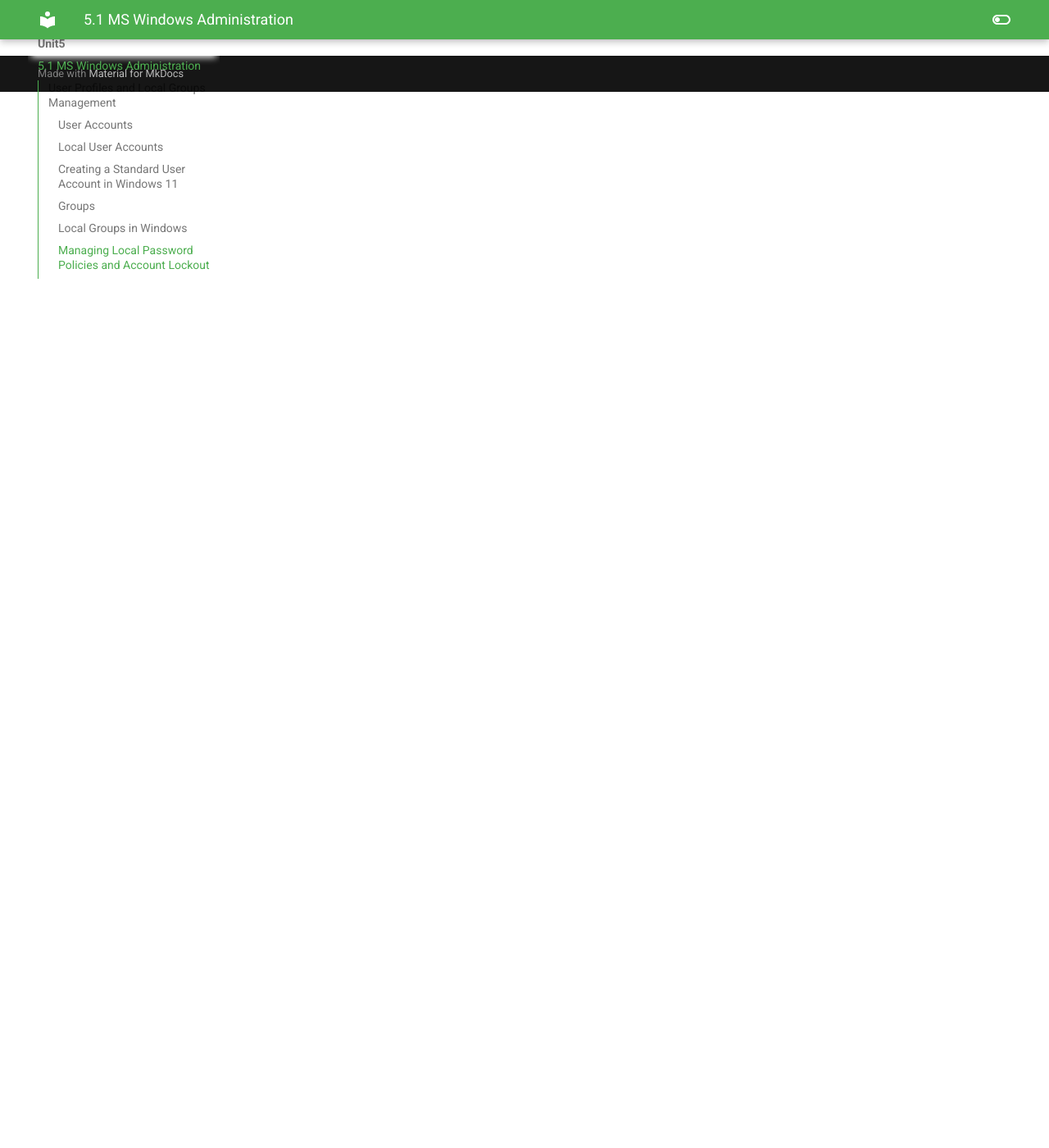
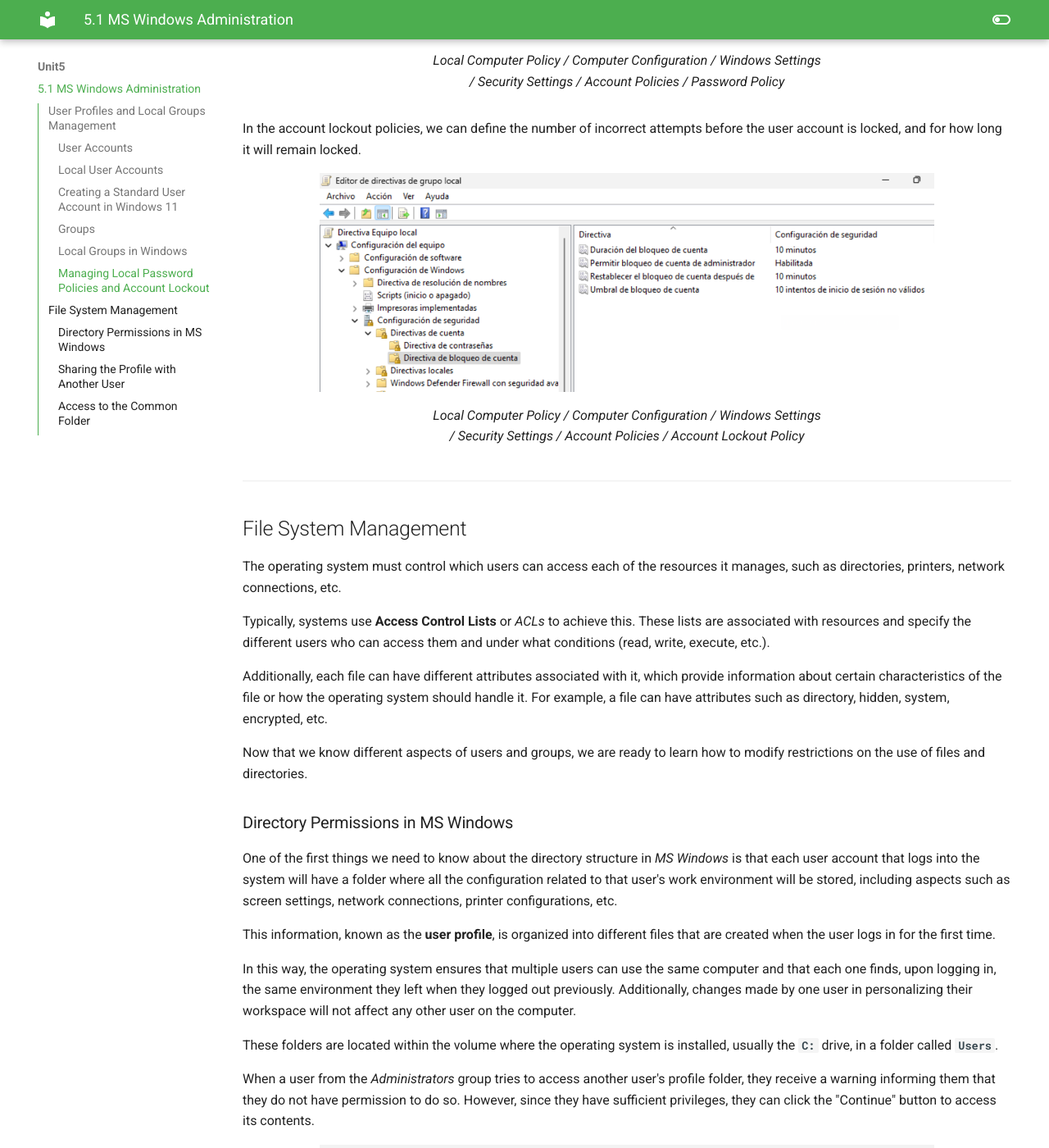
Before and after one commit to jsanvil/som24, an MkDocs documentation site: the page built from docs/unit05/unit05_01.md, in a window 1280 px wide and 1400 px high, scrolled down 11068 px. Shown: the whole window at 82% size. Built offline with MkDocs 1.6.1 and Material for MkDocs 9.7.7, drawn with Linux system fonts in a browser that asks for light colours; some of the changed text lies outside the part shown.

```diff
--- a/docs/unit05/unit05_01.md
+++ b/docs/unit05/unit05_01.md
@@ -120,21 +120,15 @@ We can easily add standard accounts from the "_**Settings panel**_".
     <figcaption>Click on "Add account"</figcaption>
 </figure>
 
-<!-- ![Pulsar el botón "Agregar cuenta"](u6_1/user2.png){width=60%} -->
-
 <figure markdown="span">
     ![Write the access credentials for the new user](./u6_1/user3.png){width=70%}
     <figcaption>Write the access credentials for the new user</figcaption>
 </figure>
 
-<!-- ![Escribir las credenciales de acceso del nuevo usuario](u6_1/user3.png){width=50%} -->
-
 <figure markdown="span">
     ![Once the process is finished, it will appear in the list](./u6_1/user4.png){width=70%}
     <figcaption>Once the process is finished, it will appear in the list</figcaption>
 </figure>
-
-<!-- ![Una vez terminado el proceso, aparecerá en el listado](u6_1/user4.png){width=70%} -->
 
 ---
 
@@ -157,8 +149,6 @@ We also have two new tabs that will allow us to adjust the profile characteristi
     ![User properties](./u6_1/user6.png){width=85%}
     <figcaption>User properties</figcaption>
 </figure>
-
-<!-- ![Propiedades de un usuario](u6_1/user5.png) -->
 
 ---
 
@@ -191,8 +181,6 @@ When we install the system, a series of groups are automatically created with a
     <figcaption>Built-in groups into the MS Windows 11 operating system</figcaption>
 </figure>
 
-<!-- ![Grupos integrados en el sistema Windows 11](u6_1/groups1.png) -->
-
 Some of the groups that exist by default in Windows are:
 
 - **Administrators**. Users in this group have full and unrestricted access to the computer.
@@ -215,15 +203,12 @@ We can add users using the "_**Add...**_" button.
     <figcaption>Create a new group</figcaption>
 </figure>
 
-<!-- ![Escribir el nombre del nuevo grupo"](u6_1/groups2.png) -->
 To search for users, click the "_**Advanced options...**_" button.
 
 <figure markdown="span">
     ![Dialog for selecting users](./u6_1/groups3.png){width=80%}
     <figcaption>Dialog for selecting users</figcaption>
 </figure>
-
-<!-- ![Diálogo para la selección de usuarios](u6_1/groups3.png) -->
 
 ---
 
@@ -234,8 +219,6 @@ If we click the "_**Find Now**_" button, it will display the complete list of us
     <figcaption>Advanced dialog for selecting users</figcaption>
 </figure>
 
-<!-- ![Diálogo avanzado de selección de usuarios](u6_1/groups4.png){width=50%} -->
-
 Once added, it will appear in the list of members of the new group.
 
 <figure markdown="span">
@@ -245,9 +228,12 @@ Once added, it will appear in the list of members of the new group.
 
 <!-- ![Diálogo de creación de nuevo grupo con un miembro añadido](u6_1/groups5.png){width=50%} -->
 
-We can go to the user's properties and in the "Member of" section, it will show which groups the user belongs to.
+We can go to the **user's properties** and in the "_**Member of**_" section, it will show which groups the user belongs to.
 
-<!-- ![Grupos a los que pertenece un usuario](u6_1/groups6.png){width=80%} -->
+<figure markdown="span">
+    ![Groups to which a user belongs](./u6_1/groups6.png){width=80%}
+    <figcaption>Groups to which a user belongs</figcaption>
+</figure>
 
 ---
 
@@ -262,8 +248,6 @@ Password policies allow us to adjust the parameters for complexity and validity.
     <figcaption>Local Computer Policy / Computer Configuration / Windows Settings / Security Settings / Account Policies / Password Policy</figcaption>
 </figure>
 
-<!-- ![Directiva de equipo local / Configuración del equipo / Configuración de seguridad / Directivas de contraseñas](u6_1/polices1.png) -->
-
 In the account lockout policies, we can define the number of incorrect attempts before the user account is locked, and for how long it will remain locked.
 
 <figure markdown="span">
@@ -271,102 +255,120 @@ In the account lockout policies, we can define the number of incorrect attempts
     <figcaption>Local Computer Policy / Computer Configuration / Windows Settings / Security Settings / Account Policies / Account Lockout Policy</figcaption>
 </figure>
 
-<!-- ![Directiva de equipo local / Configuración del equipo / Configuración de seguridad / Directivas de bloqueo de cuenta](u6_1/polices2.png) -->
+---
+
+## File System Management
+
+The operating system must control which users can access each of the resources it manages, such as directories, printers, network connections, etc.
+
+Typically, systems use **Access Control Lists** or *ACLs* to achieve this. These lists are associated with resources and specify the different users who can access them and under what conditions (read, write, execute, etc.).
+
+Additionally, each file can have different attributes associated with it, which provide information about certain characteristics of the file or how the operating system should handle it. For example, a file can have attributes such as directory, hidden, system, encrypted, etc.
+
+Now that we know different aspects of users and groups, we are ready to learn how to modify restrictions on the use of files and directories.
+
+### Directory Permissions in MS Windows
+
+One of the first things we need to know about the directory structure in *MS Windows* is that each user account that logs into the system will have a folder where all the configuration related to that user's work environment will be stored, including aspects such as screen settings, network connections, printer configurations, etc.
+
+This information, known as the **user profile**, is organized into different files that are created when the user logs in for the first time.
+
+In this way, the operating system ensures that multiple users can use the same computer and that each one finds, upon logging in, the same environment they left when they logged out previously. Additionally, changes made by one user in personalizing their workspace will not affect any other user on the computer.
+
+These folders are located within the volume where the operating system is installed, usually the **`C:`** drive, in a folder called **`Users`**.
+
+When a user from the *Administrators* group tries to access another user's profile folder, they receive a warning informing them that they do not have permission to do so. However, since they have sufficient privileges, they can click the "Continue" button to access its contents.
+
+<figure markdown="span">
+    ![Request for permission to access another user's profile](./u6_1/files1.png){width=80%}
+    <figcaption>Request for permission to access another user's profile</figcaption>
+</figure>
+
+---
+
+However, the change in permissions will only be completed if approved by a user with administrative privileges, as the system will display a window requesting their password.
+
+<figure markdown="span">
+    ![Request for permission to access another user's profile](./u6_1/files2.png){width=45%}
+    <figcaption>Request for permission to access another user's profile</figcaption>
+</figure>
+### Sharing the Profile with Another User
+
+As mentioned above, a user who does not belong to the administrators group can only access another user's data with the approval of an administrator user.
+
+However, it is always possible for a user to voluntarily share their profile with a different user. This can be done individually with a specific user or with all members of a group.
+
+Right-click on the folder that matches your account name. In the context menu that appears, choose the "_**Grant access to**_" entry.
+
+A new menu will appear with several options, including the names of different users on the system. If you want to share the folder with a single user and only grant them read permission to your files, simply click on their name.
+
+Additionally, we have an option titled "_**Specific users...**_", which will allow us to add multiple users at once and change their permissions (the actions they can perform) on our files.
+
+<figure markdown="span">
+    ![Context menu to grant access to specific users](./u6_1/files3.png){width=80%}
+    <figcaption>Context menu to grant access to specific users</figcaption>
+</figure>
+
+In the dropdown, we can select users. Once added, we can modify the permissions.
+
+<figure markdown="span">
+    ![Dialog to add users and permissions to a folder](./u6_1/files4.png){width=70%}
+    <figcaption>Dialog to add users and permissions to a folder</figcaption>
+</figure>
+
+Lastly, if there are subdirectories, it will ask for confirmation to change the settings.
+
+<figure markdown="span">
+    ![Confirmation of changing permissions in subdirectories](./u6_1/files5.png){width=70%}
+    <figcaption>Confirmation of changing permissions in subdirectories</figcaption>
+</figure>
+
+On the other hand, we can specify specific permissions from the "_**Security**_" section of the directory properties by clicking the "_**Edit...**_" button.
+
+<figure markdown="span">
+    ![Directory properties > Security > Edit...](./u6_1/files6.png){width=100%}
+    <figcaption>Directory properties > Security > Edit...</figcaption>
+</figure>
+
+The standard _**NTFS**_ permissions that can be assigned to a folder are:
+
+- **Full control**: to read, change, create, and execute programs or folders.
+- **Read & execute**: to view the content and run programs in a folder.
+- **Modify**: to change files and folders, but not create or delete new files or folders.
+- **Read**: to view and open the content.
+- **Write**: to create and change existing files and folders.
+- **List folder contents**.
+
+When we talk about permissions on folders and files, we must consider the concept of **inheritance**. The concept of inheritance describes **how the permissions** granted to a folder **propagate** through the files and folders it contains.
+
+**By default**, when permissions are granted to a parent folder (i.e., a folder that contains others), all files and folders within this folder will inherit the same permissions.
+
+**Explicit** permissions, unlike inherited permissions, are those **configured directly** on a resource. That is, those established specifically for that particular resource.
+
+It is not necessary to break inheritance if we want to maintain those permissions downwards; instead, we need to declare explicit permissions to provide new denial permissions or grant new privileges. Keeping this in mind, we should only modify that inheritance when we want to change something, leaving it unchanged when we want to maintain the same configuration.
+
+Sometimes, it may be necessary for these permissions not to be inherited downwards, but rather for the granting of permissions to be "**reset**" by manually adding the desired permissions from this point.
+
+In these cases, one of the following paths should be taken:
+
+- Redefine the permissions explicitly.
+- Remove inheritance on the child object.
+- Remove inheritance at the parent level, which will stop the downward extension (to the children).
+
+To control inheritance, we must access "_**Advanced options**_" within the "_**Security**_" section.
+
+<figure markdown="span">
+    ![Directory properties > Security > Advanced](./u6_1/files7.png){width=100%}
+    <figcaption>Directory properties > Security > Advanced</figcaption>
+</figure>
+
+### Access to the Common Folder
+
+In addition to the above, within the Users folder, there is a folder that can be used by all users of the computer to share information. This is the "_**Public**_" folder located at **`C:\Users\Public`**.
 
 ---
 
 <!--
-
-## Gestión del sistema de archivos
-
-El sistema operativo debe controlar los usuarios que pueden acceder a cada uno de los recursos que administra. Por ejemplo, directorios, impresoras, conexiones de red, etc.
-
-Normalmente, para lograrlo, los sistemas utilizan **Listas de Control de Acceso** o *ACLs* (*Access Control Lists*), asociadas a los recursos. En ellas se relacionan los diferentes usuarios que pueden acceder y bajo qué condiciones (lectura, escritura, ejecución, etc.)
-
-Además, cada archivo puede tener asociados diferentes atributos, que informan sobre ciertas características del archivo o del modo en el que el sistema operativo debe tratarlo. Así, un archivo puede tener atributos cómo: directorio, oculto, de sistema, cifrado, etc.
-
-Ahora que ya conocemos diferentes aspectos de los usuarios y los grupos, estamos en disposición de aprender a modificar restricciones sobre el uso de los archivos y directorios.
-
-### Permisos de directorios en Windows
-
-Una de las primeras cosas que debemos saber sobre la estructura de directorios en *Windows* es que cada cuenta de usuario que inicia sesión en el sistema dispondrá de una carpeta donde se almacenará toda la configuración relativa al entorno de trabajo de dicho usuario, incluidos aspectos cómo la configuración de la pantalla, las conexiones de red, la configuración de impresoras, etc.
-
-Esta información, que recibe el nombre de **perfil de usuario**, se organiza en diferentes archivos que se crean en el momento que el usuario inicia sesión por primera vez.
-
-De esta forma, el sistema operativo consigue que varios usuarios puedan utilizar el mismo ordenador y que cada uno encuentre, al iniciar la sesión, el mismo entorno que dejó cuando cerró la sesión anterior. Además, los cambios efectuados por un usuario en la personalización de su espacio de trabajo no afectará a ningún otro usuario del equipo.
-
-Estas carpetas se encuentran dentro del volumen donde se haya instalado el sistema operativo (normalmente la unidad `C:`), en una carpeta llamada `Usuarios`.
-
-Cuando un usuario del grupo *Administradores* trata de acceder a la carpeta del perfil de otro usuario, recibe un aviso que le informa de que carece de permiso para hacerlo. Aún así, cómo se trata de un usuario con los privilegios suficientes, podrá hacer clic sobre el botón "Continuar" para acceder a su contenido.
-
-![Solicitud de permiso para acceder a perfil de otro usuario](u6_1/files1.png){width=80%}
-
----
-
-Sin embargo, el cambio de permisos sólo se completará si el usuario con privilegios administrativos la aprueba, ya que el sistema muestra una ventana pidiendo su contraseña.
-
-![Solicitud de permiso para acceder a perfil de otro usuario](u6_1/files2.png){width=45%}
-
-### Compartir el perfil con otro usuario
-
-Según lo que hemos visto más arriba, un usuario que no pertenezca al grupo de administradores sólo podrá acceder a los datos de otro usuario cuando tenga la aprobación de un usuario administrador.
-
-No obstante, siempre es posible que un usuario comparta voluntariamente su perfil con un usuario diferente. Algo que podemos hacer, de forma individual, con un usuario concreto, o con todos los miembros de un grupo.
-
-Si hacemos clic derecho, sobre la carpeta que coincide con el nombre de nuestra cuenta. En el menú de contexto que aparece, elegiremos la entrada "*Conceder acceso a*".
-
-Al hacerlo, veremos aparecer un nuevo menú con varias opciones, entre ellas, los nombre de los diferentes usuarios del sistema. Si queremos compartir la carpeta con un solo usuario y otorgándole sólo permiso de lectura sobre nuestros archivos, bastará con hacer clic sobre su nombre.
-
-Además, disponemos de una opción titulada "*Usuarios específicos...*", que nos permitirá añadir varios usuarios de una sola vez, y cambiar sus permisos (las cosas que puede hacer) sobre nuestros archivos.
-
-![Menú de contexto para conceder acceso a usuarios específicos](u6_1/files3.png)
-
-En el desplegable podemos seleccionar usuarios. Una vez añadido podemos modificar los permisos.
-
-![Diálogo para agregar usuarios y permisos a una carpeta](u6_1/files4.png){width=70%}
-
-Por último, si existen subdirectorios, nos solicita confirmación para cambiar la configuración.
-
-![Confirmación de cambio de permisos en subdirectorios](u6_1/files5.png){width=70%}
-
-Por otra parte podemos especificar permisos concretos desde el apartado "Seguridad" de las propiedades de un directorio pulsando el botón "Editar..."
-
-![Editar permisos](u6_1/files6.png){width=100%}
-
-Los permisos estándar de *NTFS* que se pueden asignar a una carpeta son:
-
-- **Control total**: para leer, cambiar, crear y ejecutar bien sean programas o carpetas.
-- **Lectura y ejecución**: para ver el contenido y ejecutar programas de una carpeta.
-- **Modificar**: para poder cambiar los ficheros y las carpetas, pero sin crear y eliminar ficheros ni carpetas nuevas.
-- **Lectura**: para poder ver y abrir el contenido.
-- **Escritura**: para poder crear y cambiar los ficheros y carpetas existentes.
-- **Mostrar el contenido de la carpeta**.
-
-Cuando hablamos de los permisos en carpetas y archivos, debemos tener en cuenta el concepto de **herencia**. El concepto de herencia describe cómo se propagan los permisos que otorgamos a una carpeta a través de los archivos y carpetas que ésta contiene.
-
-Por defecto, cuando se proporcionan unos permisos a una carpeta que es padre de otras (es decir, que contiene a otras), todos los archivos y carpetas contenidos dentro de esta carpeta heredarán los mismos permisos.
-
-Los permisos **explícitos**, a diferencia de los permisos heredados, son aquellos que se configuran de propio en un recurso. Es decir, aquellos que se establecen ex profeso para ese particular.
-
-No es necesario romper la herencia si queremos mantener esos permisos hacia abajo, sino que tenemos que declarar permisos explícitos para proporcionar nuevos permisos de denegación o concesión de nuevos privilegios. Teniendo todo esto en cuenta, solo deberemos modificar esa herencia cuando queramos modificar algo, dejando sin modificación cuando queramos mantener la misma configuración.
-
-En ocasiones, puede ser necesario que estos permisos no sean heredados hacia el interior, sino que se desea que la concesión de permisos quede “reseteada” añadiendo a mano los permisos que se deseen desde este punto.
-
-Para estos casos, se deberá tomar uno de los siguientes caminos que comentamos a continuación:
-
-- Redefinir los permisos de manera explícita.
-- Eliminar la herencia en el objeto hijo.
-- Eliminar la herencia al nivel del padre, lo que hará que se interrumpa la extensión hacia abajo (hacia los hijos).
-
-Para controlar la herencia, debemos acceder a "Opciones avanzadas" dentro del apartado "Seguridad"
-
-![Deshabilitar herencia](u6_1/files7.png){width=100%}
-
-### Acceso a la carpeta común
-
-Además de lo anterior, dentro de la carpeta Usuarios, existen una carpeta que puede ser utilizada por todos los usuarios del equipo para compartir información. Se trata de la carpeta "*Acceso público*" situada en `C:\Users\Public`.
-
----
 
 ## Procesos y prioridades
 
```
Also changed, not shown: other parts of docs/unit05/unit05_01.md (+0 -2 lines).
